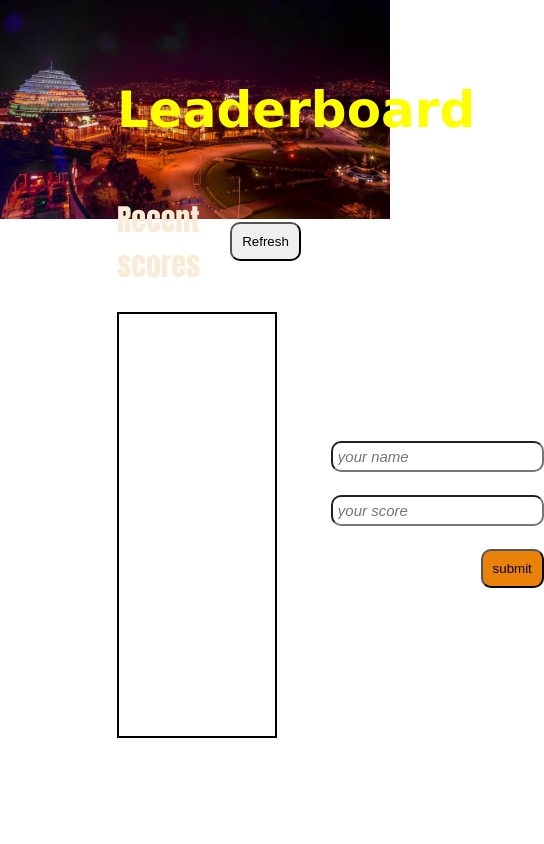
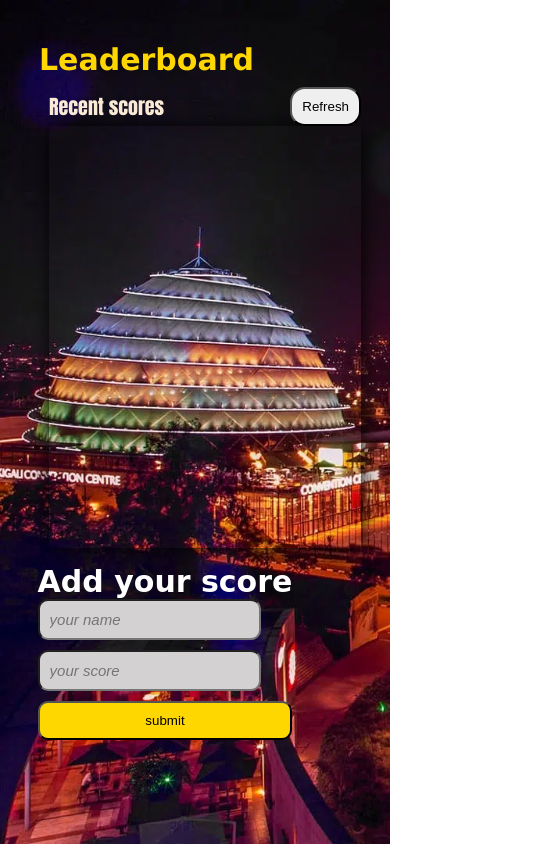
Before and after one commit to Irirwanirira/LeaderBoard, a website built with webpack: page src/index.html in a window 390 px wide. Shown: the whole page, 544 px wide, since content can reach past the window. Built offline with nearby package versions, Linux system fonts and the light colour scheme; no server answers.

Commit message:
Add responsive design

```diff
--- a/src/index.html
+++ b/src/index.html
@@ -10,7 +10,7 @@
 <body>
     <div class="container">
         <header>
-            <h1 id="leader_board">
+            <h1 id="leader_board" title="LeaderBoard">
                 Leaderboard
             </h1>
         </header>
@@ -22,9 +22,7 @@
                         <button  type="button" class="refresh" >Refresh</button>
                     </div>
                     <div class="score">
-                        <ul id="list_of_players">
-                            <!-- dynamic part -->
-                        </ul>
+                        <ul id="list_of_players"></ul>
                     </div>
                 </div>
                 <div class="add_your_score">
@@ -32,8 +30,8 @@
                     <h2>Add your score</h2>
                    </div>
                    <form>
-                    <input type="text" class = 'your_score'  required  placeholder="your name" name="name"> <br><br>
-                    <input type="number" class = 'your_score'  required  placeholder="your score" name="score"><br><br>
+                    <input type="text" class = 'your_score'  required  placeholder="your name" name="name">
+                    <input type="number" class = 'your_score'  required  placeholder="your score" name="score">
                     <button type = 'submit' class="submit_btn">submit</button>
                     <p class="message"></p>
                    </form>
@@ -45,6 +43,6 @@
         <footer></footer>
 
     </div>
-    <script src="/script.js"></script>
+    <script src="/script.js" defer></script>
 </body>
 </html>
--- a/src/index.js
+++ b/src/index.js
@@ -2,7 +2,7 @@ import render from './module/render';
 import scores from './module/score';
 import './styles.css';
 
-const url = 'https://us-central1-js-capstone-backend.cloudfunctions.net/api/games/amavubiGames/scores/';
+const url = 'https://us-central1-js-capstone-backend.cloudfunctions.net/api/games/hsdysj646sgdtes/scores/';
 
 const refreshBtn = document.querySelector('.refresh');
 const form = document.querySelector('form');
--- a/src/module/render.js
+++ b/src/module/render.js
@@ -14,7 +14,7 @@ const render = async (url) => {
   if (errors) {
     displayPlayers.innerText = `${errors}`;
   }
-  const finalResult = newResult.map((resolve) => `<li>${resolve.user}: ${resolve.score}</li>`);
+  const finalResult = newResult.map((resolve) => `<li>${resolve.user}<span>${resolve.score}</span></li>`);
 
   displayPlayers.innerHTML = finalResult.join('');
   return result;
--- a/src/module/score.js
+++ b/src/module/score.js
@@ -1,4 +1,4 @@
-import render from 'render'
+import render from './render'
 
 const scores = async (url, playername, playerscore) => {
   const displayMsg = document.querySelector('.message');
--- a/src/styles.css
+++ b/src/styles.css
@@ -1,25 +1,34 @@
+*{
+  padding: 0;
+  margin: 0;
+  box-sizing: border-box;
+}
+
 body {
   background-image: url(/images/KigaliCityTour.webp);
   background-repeat: no-repeat;
   background-size: cover;
+  height: 100vh;
 }
 
 .container {
   position: absolute;
-  left: 30%;
-  margin-top: 10%;
+  left: 40%;
+  top:10%;
 }
 
 #leader_board {
-  color: yellow;
+  color: gold;
   font-size: 50px;
   font-family: 'Lucida Sans', 'Lucida Sans Regular', 'Lucida Grande', 'Lucida Sans Unicode', 'Geneva', sans-serif;
 }
 
 .container_main {
   display: flex;
+  flex-direction: column;
   align-items: center;
   justify-content: center;
+  margin: 10px;
 }
 
 .title {
@@ -37,33 +46,31 @@ body {
 
 .refresh {
   padding: 10px;
-  border-radius: 10px;
-}
-
-.refresh:hover {
-  background-color: green;
-  font-size: 20px;
-  color: yellow;
+  border-radius: 15px;
 }
 
 .score {
-  border: 2px solid black;
   overflow: scroll;
   height: 50vh;
-  width: 40vw;
+  width: 50vw;
+  box-shadow: 1px 1px 20px 0px;
 }
 
 li {
   font-size: 30px;
   padding: 10px;
+  display: flex;
+  justify-content: space-between;
 }
 
 li:nth-child(even) {
-  background-color: rgb(205, 151, 5);
+  background-color: rgba(61, 3, 3, 0.6);
+  color: silver;
 }
 
 li:nth-child(odd) {
-  background-color: rgb(146, 37, 1);
+  background-color: rgb(46, 37, 37, 0.9);
+  color: silver;
 }
 
 ul {
@@ -74,7 +81,15 @@ ul {
 
 .add_your_score {
   margin-left: 30px;
+  margin-top: 3rem;
   font-size: 20px;
+}
+
+.add_your_score form {
+  display: flex;
+  align-items: start;
+  justify-content: start;
+  gap: 10px;
 }
 
 .add_your_score h2 {
@@ -86,6 +101,9 @@ input {
   font-size: 15px;
   padding: 5px;
   border-radius: 10px;
+  background-color: rgb(211, 209, 209);
+  outline: none;
+  padding: 15px;
 }
 
 ::placeholder {
@@ -95,14 +113,216 @@ input {
 
 .submit_btn {
   float: right;
-  padding: 10px;
+  padding: 17px;
   border-radius: 10px;
-  background-color: rgb(234, 130, 10);
+  background-color: gold;
 }
 
-.submit_btn:hover {
-  background-color: yellow;
-  padding: 12px;
+@media screen and (max-width: 900px) {
+  body {
+    background-image: url(/images/KigaliCityTour.webp);
+    background-repeat: no-repeat;
+    background-size: cover;
+    height: 100vh;
+  }
+
+  .container {
+    position: absolute;
+    left: 10%;
+    top: 5%;
+  }
+
+  #leader_board {
+    color: gold;
+    font-size: 30px;
+    font-family: 'Lucida Sans', 'Lucida Sans Regular', 'Lucida Grande', 'Lucida Sans Unicode', 'Geneva', sans-serif;
+  }
+
+  .container_main {
+    display: flex;
+    flex-direction: column;
+    align-items: center;
+    justify-content: center;
+  }
+
+  .title {
+    display: flex;
+    align-items: center;
+    justify-content: space-between;
+    gap: 30px;
+  }
+
+  .title h2 {
+    color: antiquewhite;
+    font-size: 20px;
+    font-family: Impact, 'Haettenschweiler', 'Arial Narrow Bold', sans-serif;
+  }
+
+  .refresh {
+    padding: 10px;
+    border-radius: 15px;
+  }
+
+  .score {
+    overflow: scroll;
+    height: 50vh;
+    width: 80vw;
+  }
+
+  li {
+    padding: 10px;
+    font-size: 25px;
+    font-weight: 800;
+  }
+
+  li:nth-child(even) {
+    background-color: rgba(61, 3, 3, 0.6);
+    color: silver;
+  }
+
+  li:nth-child(odd) {
+    background-color: rgb(46, 37, 37, 0.9);
+    color: silver;
+  }
+
+  ul {
+    list-style: none;
+    margin: 0;
+    padding: 0;
+  }
+
+  .add_your_score {
+    align-items: start;
+    margin-top: 1rem;
+    margin-left: -5rem;
+  }
+
+  .add_your_score form {
+    display: flex;
+    flex-direction: column;
+    align-items: start;
+    justify-content: start;
+  }
+
+  .add_your_score h2 {
+    color: #fff;
+    font-family: cursive;
+  }
+
+  input {
+    font-size: 15px;
+  }
 }
 
+@media screen and (max-width: 600px) {
+  body {
+    background-image: url(/images/KigaliCityTour.webp);
+    background-repeat: no-repeat;
+    background-size: cover;
+    height: 100vh;
+  }
+
+  .container {
+    position: absolute;
+    left: 10%;
+    top: 5%;
+  }
+
+  #leader_board {
+    color: gold;
+    font-size: 30px;
+    font-family: 'Lucida Sans', 'Lucida Sans Regular', 'Lucida Grande', 'Lucida Sans Unicode', 'Geneva', sans-serif;
+  }
+
+  .container_main {
+    display: flex;
+    flex-direction: column;
+    align-items: center;
+    justify-content: center;
+  }
+
+  .title {
+    display: flex;
+    align-items: center;
+    justify-content: space-between;
+    gap: 30px;
+  }
+
+  .title h2 {
+    color: antiquewhite;
+    font-size: 20px;
+    font-family: Impact, 'Haettenschweiler', 'Arial Narrow Bold', sans-serif;
+  }
+
+  .refresh {
+    padding: 10px;
+    border-radius: 15px;
+  }
+
+  .score {
+    overflow: scroll;
+    height: 50vh;
+    width: 80vw;
+  }
+
+  li {
+    padding: 10px;
+    font-size: 25px;
+    font-weight: 800;
+  }
+
+  li span{
+    font-weight: 200;
+  }
+
+  li:nth-child(even) {
+    background-color: rgba(61, 3, 3, 0.6);
+    color: silver;
+  }
+
+  li:nth-child(odd) {
+    background-color: rgb(46, 37, 37, 0.9);
+    color: silver;
+  }
+
+  ul {
+    list-style: none;
+    margin: 0;
+    padding: 0;
+  }
+
+  .add_your_score {
+    align-items: start;
+    margin-top: 1rem;
+    margin-left: -5rem;
+  }
+
+  .add_your_score form {
+    display: flex;
+    flex-direction: column;
+    align-items: start;
+    justify-content: start;
+  }
+
+  .add_your_score h2 {
+    color: #fff;
+    font-family: cursive;
+  }
+
+  input {
+    font-size: 15px;
+    padding: 5px;
+    border-radius: 10px;
+    outline: none;
+    padding: 10px;
+  }
+
+  .submit_btn {
+    width: 100%;
+    padding: 10px;
+    border-radius: 10px;
+    background-color: gold;
+  }
+
+}
 /* End */
```
Also changed, not shown: README.md, dist/2f27bb92ad78e16a2b78.webp (added), dist/index.html, dist/main.js, images/computer.png (added), images/mobile.png (added), images/tablet.png (added).
